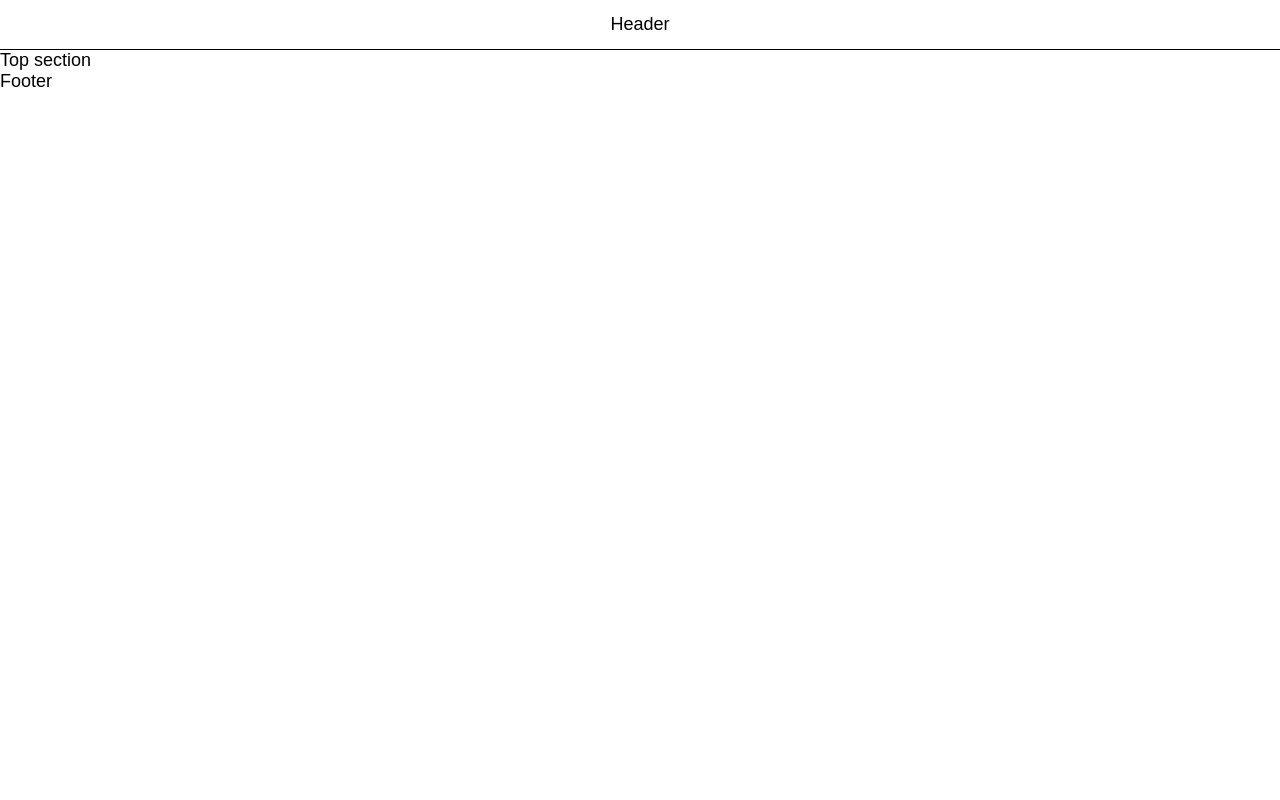
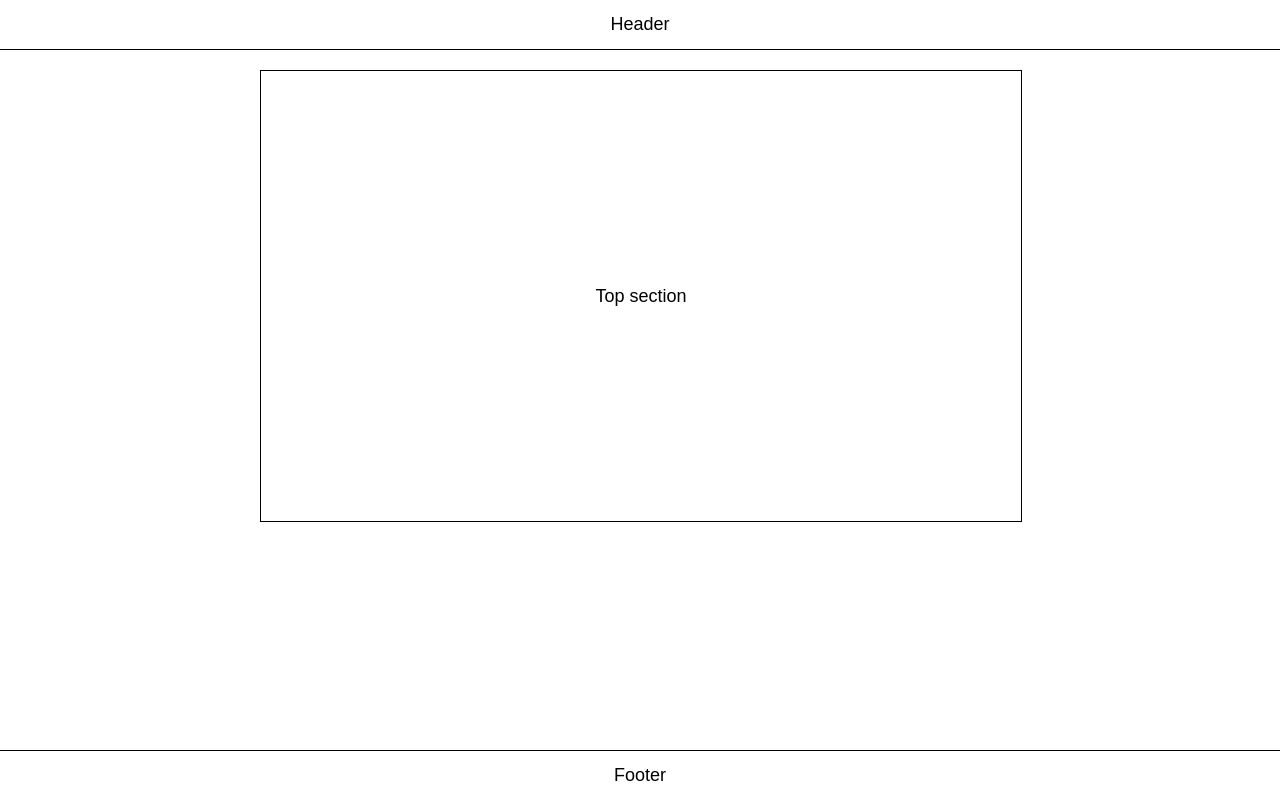
Before and after one commit to ooloo-io/github-flow-baileyseely1, a website: page src/index.html in a window 1280 px wide. Drawn offline with nearby package versions, Linux system fonts and the light colour scheme.

Commit message:
Style top section

```diff
--- a/src/styles.css
+++ b/src/styles.css
@@ -9,6 +9,7 @@ body {
   justify-content: center;
   align-items: center;
   border-bottom: 1px solid black;
+}
 
 .footer {
   height: 49px;
@@ -19,8 +20,18 @@ body {
 }
 
 .content {
-  min-height: calc(100vh - 100px);
-  width: 720px;
+  min-height: calc(100vh - 140px);
+  width: 760px;
+  max-width: 100%;
   margin: auto;
-  max-width: 100%;
+  padding: 20px;
 }
+
+.section {
+  height: 450px;
+  width: 100%;
+  display: flex;
+  justify-content: center;
+  align-items: center;
+  border: 1px solid black;
+}
```
